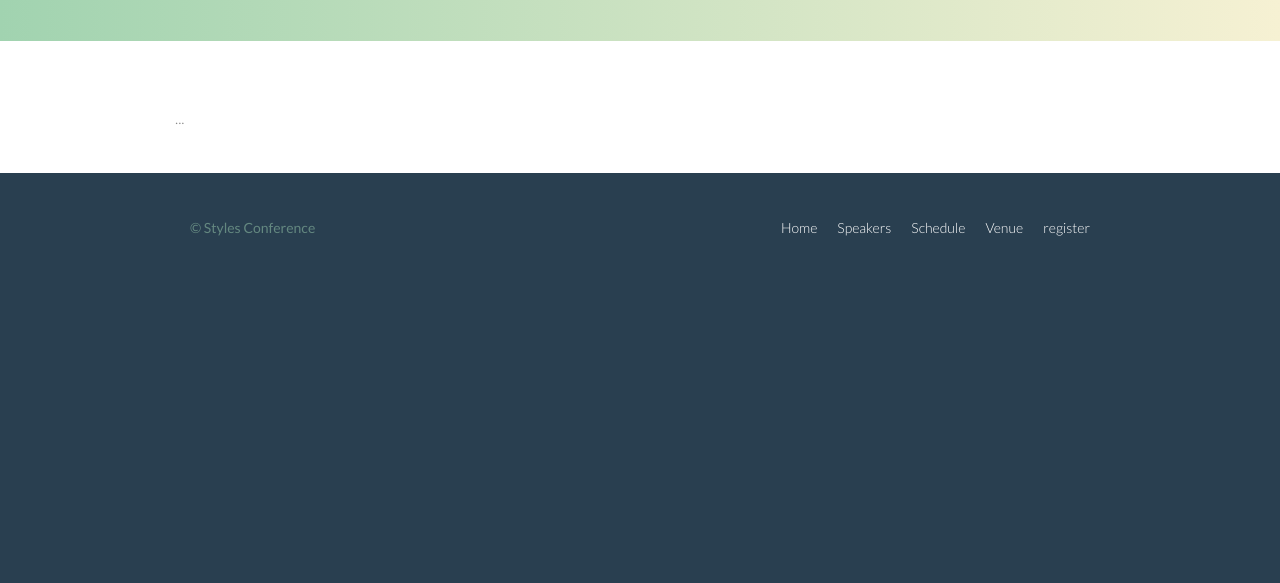
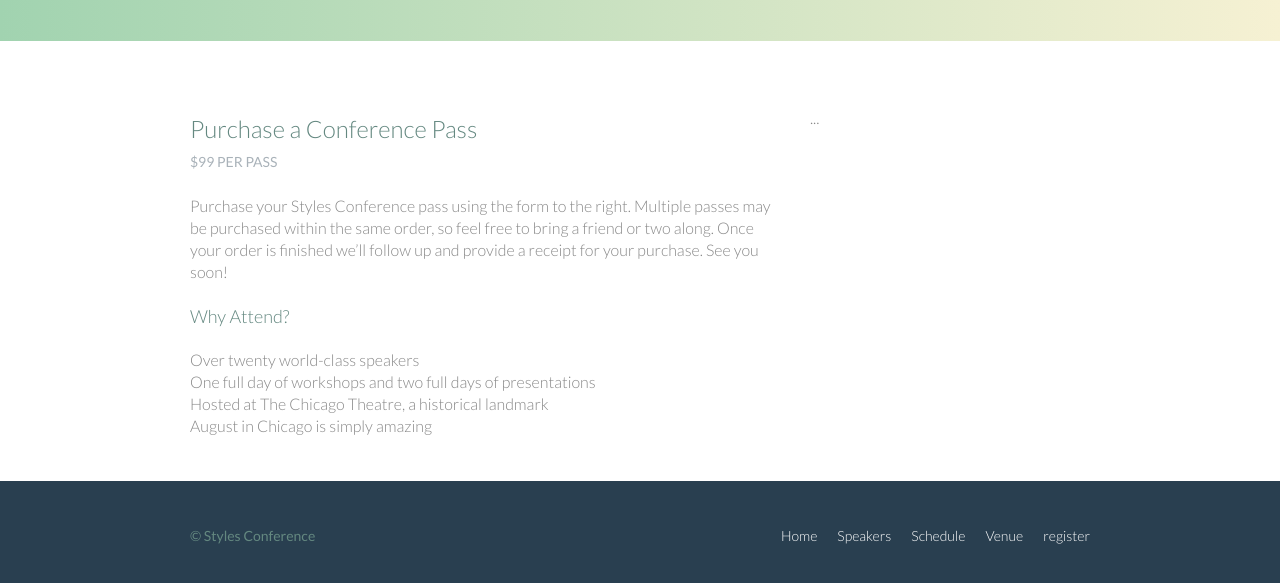
Before and after one commit to Bunny-24/HTML-CSS, a plain HTML site: page style-conference/register.html in a window 1280 px wide. Shown: the part 355-938 px from the top of the page. Before the commit the page ends 800 px from the top, so only its background shows below. Drawn offline with Linux system fonts and the light colour scheme.

Commit message:
Add info why to attend conference

```diff
--- a/style-conference/register.html
+++ b/style-conference/register.html
@@ -44,7 +44,25 @@
     <!-- Main content -->
     <section class="row">
       <div class="grid">
-        ...
+        <section class="col-2-3">
+          <h2>Purchase a Conference Pass</h2>
+          <h5>$99 per Pass</h5>
+
+          <p>Purchase your Styles Conference pass using the form to the right. Multiple passes may be purchased within the same order, so feel free to bring a friend or two along. Once your order is finished we&#8217;ll follow up and provide a receipt for your purchase. See you soon!</p>
+
+          <h4>Why Attend?</h4>
+
+          <ul>
+            <li>Over twenty world-class speakers</li>
+            <li>One full day of workshops and two full days of presentations</li>
+            <li>Hosted at The Chicago Theatre, a historical landmark</li>
+            <li>August in Chicago is simply amazing</li>
+          </ul>
+        </section><!--
+
+        --><form class="col-1-3">
+          ...
+        </form>
       </div>
     </section>
 
```
